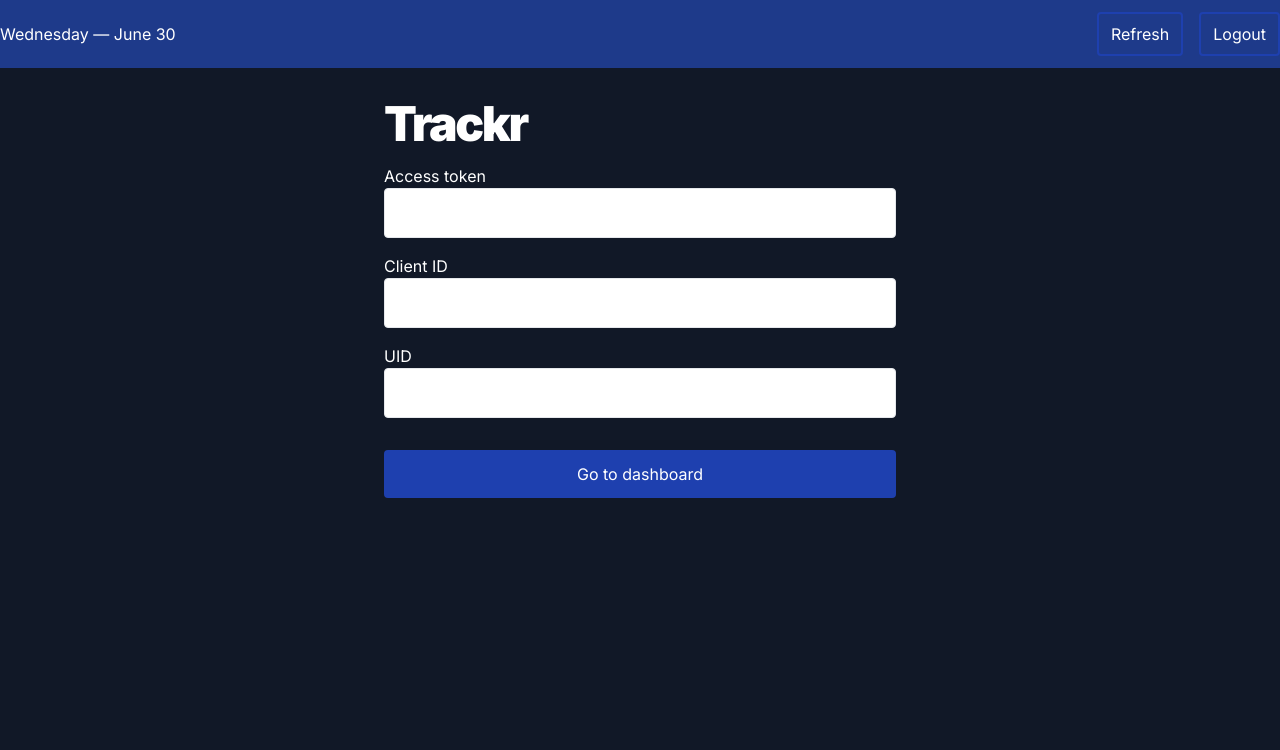
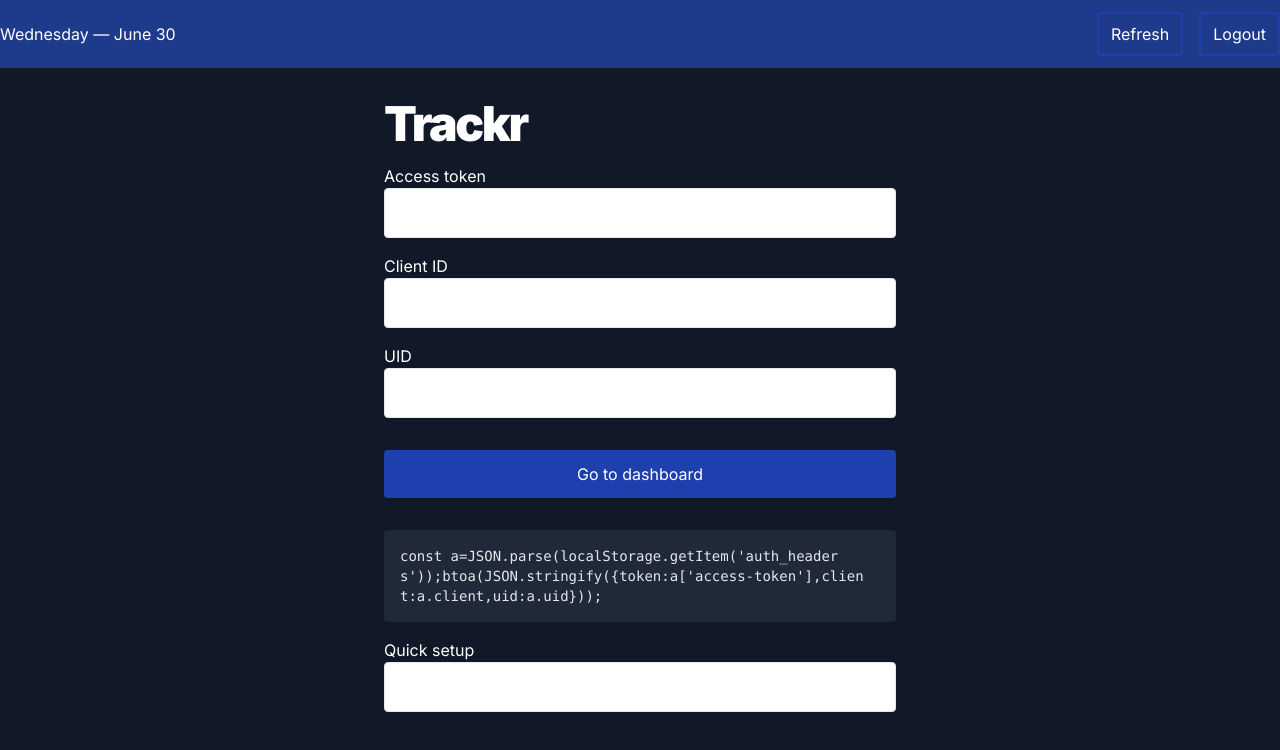
Before and after one commit to HugoJF/trackr, an Angular app: page /login in a window 1280 px wide. Shown: the top 750 px of the page. Built offline with nearby package versions, Linux system fonts and the light colour scheme.

Commit message:
Added quick setup

```diff
--- a/src/app/login/login.component.html
+++ b/src/app/login/login.component.html
@@ -22,8 +22,21 @@
     [control]="uid"
   ></app-input>
 
-  <div class="pt-4">
+  <div class="py-4">
     <button (click)="login()" class="duration-150 w-full py-3 text-white bg-blue-800 hover:bg-blue-700 rounded">Go to
-      dashboard</button>
+      dashboard
+    </button>
   </div>
+
+  <code id="code" class="p-4 text-sm text-gray-200 bg-gray-800 break-all rounded">
+    {{code}}
+  </code>
+
+  <app-input
+    name="quick-setup"
+    label="Quick setup"
+    type="text"
+    [control]="quicksetup"
+  ></app-input>
+
 </div>
--- a/src/app/login/login.component.ts
+++ b/src/app/login/login.component.ts
@@ -9,6 +9,8 @@ import {CredentialsRepositoryService} from "../services/credentials-repository.s
   templateUrl: './login.component.html'
 })
 export class LoginComponent implements OnInit {
+  code = "const a=JSON.parse(localStorage.getItem('auth_headers'));btoa(JSON.stringify({token:a['access-token'],client:a.client,uid:a.uid}));"
+
   token = new FormControl('', [
     Validators.required,
   ]);
@@ -21,6 +23,8 @@ export class LoginComponent implements OnInit {
     Validators.required,
   ]);
 
+  quicksetup = new FormControl('', []);
+
   constructor(
     private api: PontomaisService,
     private credentials: CredentialsRepositoryService,
@@ -32,6 +36,17 @@ export class LoginComponent implements OnInit {
     if (this.credentials.hasCredentials()) {
       this.router.navigateByUrl('/')
     }
+    this.quicksetup.valueChanges.subscribe(value => {
+      try {
+        const {token, client, uid} = JSON.parse(atob(value))
+        if (!token || !client || !uid) throw new Error;
+        this.client.setValue(client);
+        this.uid.setValue(uid);
+        this.token.setValue(token);
+      } catch (e) {
+        console.error(e)
+      }
+    })
   }
 
   login(): void {
```
